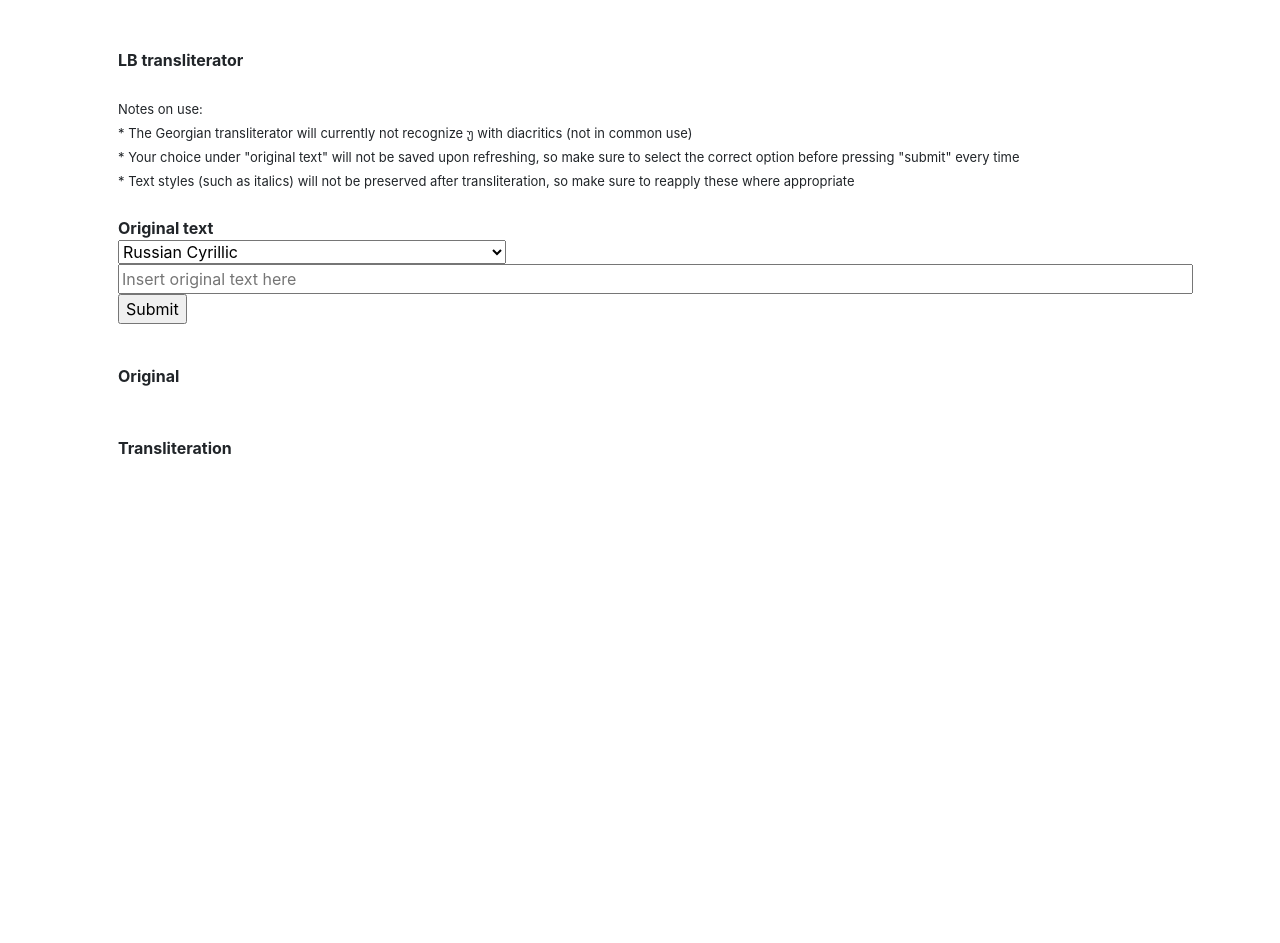
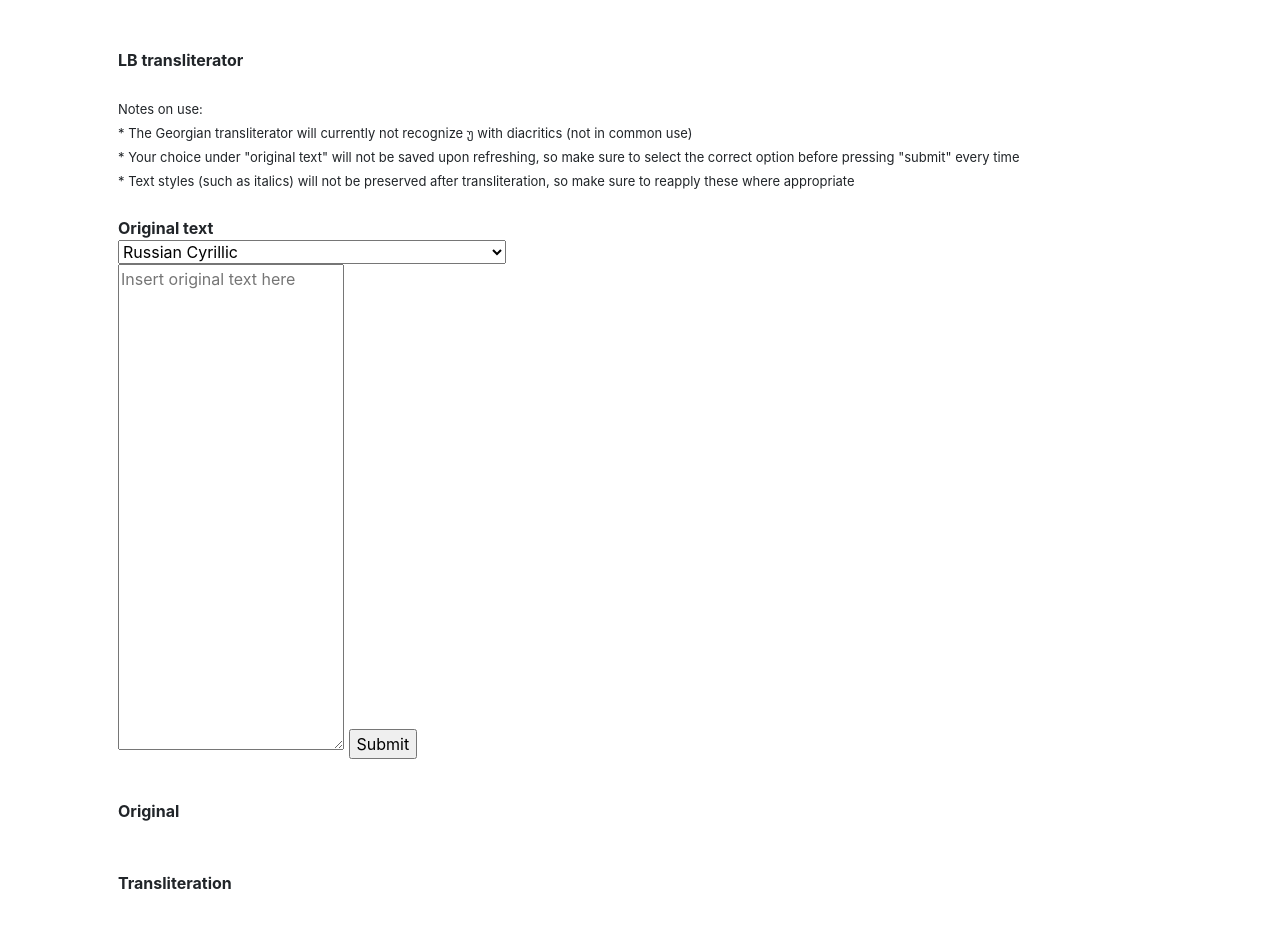
Before and after one commit to annemarijn/lbtransliterator, a Flask app: page / in a window 1280 px wide. Before the commit the page ends 454 px from the top, so only its background shows below. Run offline with Flask 2, Linux system fonts and the light colour scheme; some libraries are stand-ins or nearby versions.

Commit message:
made text field a textarea instead

```diff
--- a/templates/index.html
+++ b/templates/index.html
@@ -22,7 +22,8 @@
             <option value="mon">Mongolian Cyrillic</option>
             <option value="geo">Georgian (Mxedruli, Abkhaz, Megrelian, Ossetic)</option>
         </select><br>
-    <input autocomplete="off" type="text" name="origtext" size="100" placeholder="Insert original text here"><br>
+        <textarea placeholder="Insert original text here" name="origtext" rows="20"></textarea>
+        <!--<input autocomplete="off" type="text" name="origtext" size="100" placeholder="Insert original text here"><br>!-->
         <input type="submit" value="Submit">
 </form>
 
```
Lines whose indentation alone changed are shown as unchanged.
